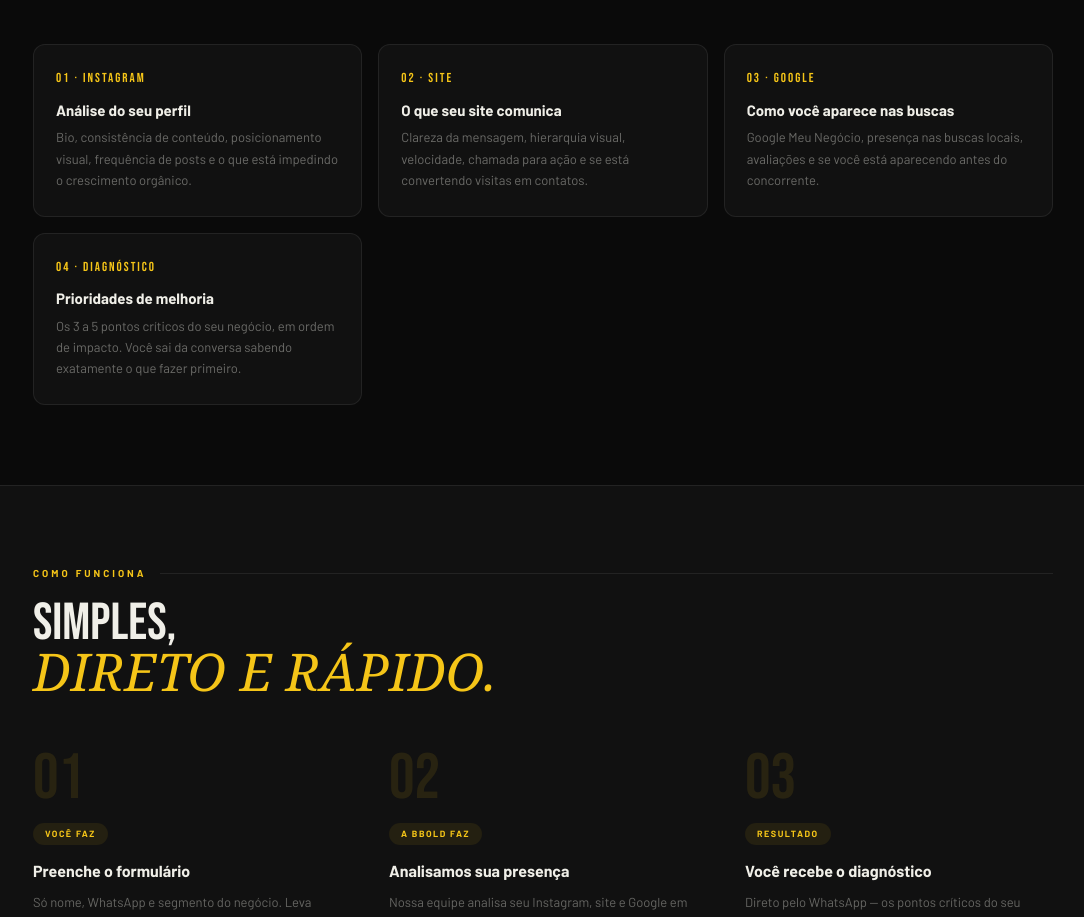
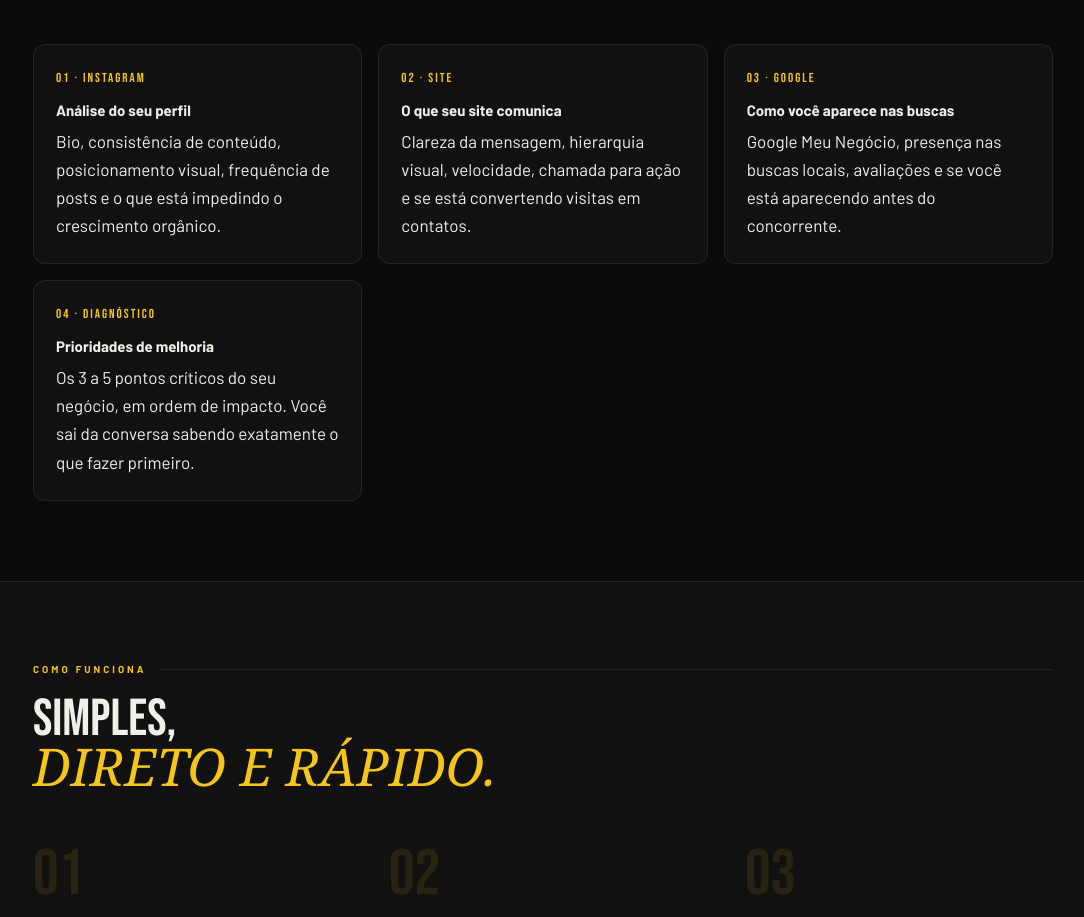
Before and after one commit to devbrunochaves/agencia_bbold, a Next.js app: page /diagnostico in a window 1280 px wide. Shown: the part 1140-2057 px from the top of the page, without its empty margins (97-1181 px from the left). Built offline with nearby package versions, Linux system fonts and the light colour scheme.

Commit message:
Increase wyg card text size and set to white for readability
https://claude.ai/code/session_01E4JdxKaXveVubAw2DVvJEr

```diff
--- a/app/diagnostico/diagnostico.css
+++ b/app/diagnostico/diagnostico.css
@@ -76,7 +76,7 @@
 .dg-wyg-card { background:var(--dg-black2); border:1px solid var(--dg-border); border-radius:12px; padding:24px 22px; }
 .dg-wyg-card__num { font-family:var(--dg-bebas); font-size:13px; color:var(--dg-yellow); letter-spacing:2px; margin-bottom:10px; }
 .dg-wyg-card__title { font-weight:700; font-size:15px; color:var(--dg-white); margin-bottom:6px; }
-.dg-wyg-card__text { font-size:13px; color:var(--dg-muted); line-height:1.65; }
+.dg-wyg-card__text { font-size:17px; color:var(--dg-white); line-height:1.65; }
 
 /* ── HOW IT WORKS ── */
 .dg-hiw-wrap { background:var(--dg-black2); border-top:1px solid var(--dg-border); border-bottom:1px solid var(--dg-border); }
```
